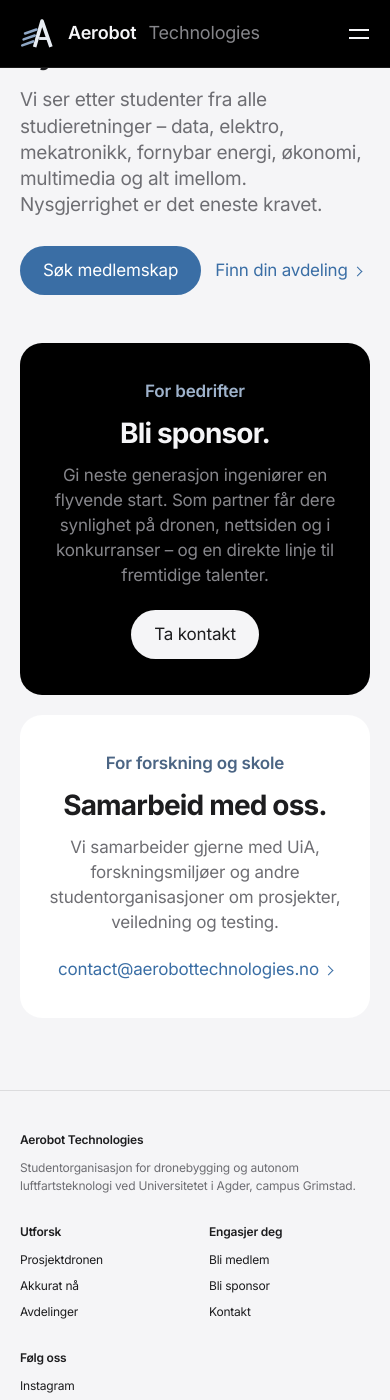
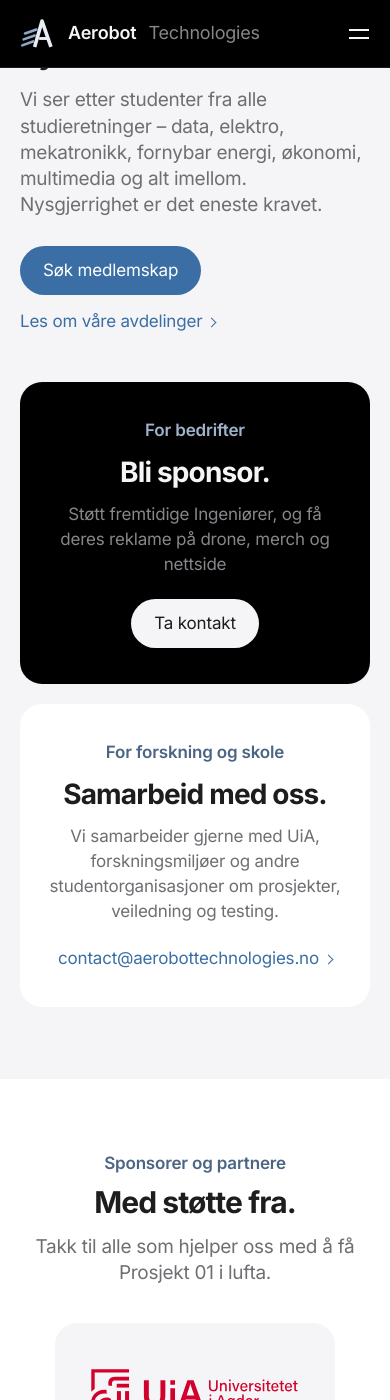
Before and after one commit to jorgenbje/Aerobot, a Jekyll site: the page built from index.html, in a window 390 px wide and 1400 px high, scrolled down 5317 px. Built offline with Jekyll 4.4.1, drawn with Linux system fonts in a browser that asks for light colours; some of the changed text lies outside the part shown.

Commit message:
Legg til sponsorseksjon med UiA
Ny seksjon «Med støtte fra» på forsiden som hentes fra _data/sponsorer.yml,
med UiAs offisielle logo og en «Din logo her?»-boks. Lenke i bunnteksten og
dokumentasjon i README. Inkluderer også tekstjusteringer i Bli med/Bli sponsor.

Co-Authored-By: Claude Opus 5.5 <noreply@anthropic.com>

```diff
--- a/_includes/footer.html
+++ b/_includes/footer.html
@@ -18,6 +18,7 @@
         <ul>
           <li><a href="{{ '/#bli-med' | relative_url }}">Bli medlem</a></li>
           <li><a href="{{ '/#samarbeid' | relative_url }}">Bli sponsor</a></li>
+          <li><a href="{{ '/#sponsorer' | relative_url }}">Våre sponsorer</a></li>
           <li><a href="mailto:{{ site.email }}">Kontakt</a></li>
         </ul>
       </div>
--- a/css/style.css
+++ b/css/style.css
@@ -961,6 +961,59 @@ h1, h2, h3, h4, p { margin: 0; }
 .article-foot span { color: var(--ink-2); }
 
 /* --------------------------------------------------------------------------
+   Sponsorer
+   -------------------------------------------------------------------------- */
+
+.sponsors {
+  list-style: none;
+  margin: clamp(36px, 5vw, 56px) auto 0;
+  padding: 0;
+  display: flex;
+  flex-wrap: wrap;
+  justify-content: center;
+  gap: 20px;
+}
+.sponsors li {
+  width: min(280px, 100%);
+  display: flex;
+  flex-direction: column;
+  align-items: center;
+  gap: 12px;
+}
+.sponsors li > span {
+  font-size: 13px;
+  font-weight: 500;
+  color: var(--ink-2);
+}
+.sponsor {
+  width: 100%;
+  height: 140px;
+  display: grid;
+  place-items: center;
+  padding: 28px 36px;
+  border-radius: var(--radius);
+  background: var(--paper-2);
+  transition: background 0.3s var(--ease), transform 0.3s var(--ease);
+}
+.sponsor:hover { text-decoration: none; background: #ececf0; transform: translateY(-2px); }
+.sponsor img {
+  max-width: 100%;
+  max-height: 64px;
+  width: auto;
+  height: auto;
+}
+.sponsor--ledig {
+  background: transparent;
+  border: 1.5px dashed rgba(0, 0, 0, 0.18);
+  align-content: center;
+  gap: 6px;
+  color: var(--ink);
+}
+.sponsor--ledig:hover { background: var(--paper-2); border-color: transparent; }
+.sponsor--ledig b { font-size: 19px; font-weight: 600; letter-spacing: -0.02em; }
+.sponsor--ledig .more { font-size: 15px; color: var(--link); }
+
+/* --------------------------------------------------------------------------
    Footer
    -------------------------------------------------------------------------- */
 
--- a/index.html
+++ b/index.html
@@ -307,7 +307,7 @@ layout: default
             <p class="lede">Vi ser etter studenter fra alle studieretninger – data, elektro, mekatronikk, fornybar energi, økonomi, multimedia og alt imellom. Nysgjerrighet er det eneste kravet.</p>
             <div class="actions">
               <a class="btn" href="{{ site.soknadsskjema }}">Søk medlemskap</a>
-              <a class="more" href="{{ '/avdelinger.html' | relative_url }}" style="align-self:center">Finn din avdeling</a>
+              <a class="more" href="{{ '/avdelinger.html' | relative_url }}" style="align-self:center">Les om våre avdelinger</a>
             </div>
           </div>
         </div>
@@ -316,7 +316,7 @@ layout: default
           <div class="tile dark reveal">
             <span class="eyebrow" style="margin:0">For bedrifter</span>
             <h3>Bli sponsor.</h3>
-            <p>Gi neste generasjon ingeniører en flyvende start. Som partner får dere synlighet på dronen, nettsiden og i konkurranser – og en direkte linje til fremtidige talenter.</p>
+            <p>Støtt fremtidige Ingeniører, og få deres reklame på drone, merch og nettside</p>
             <div class="actions"><a class="btn btn--light" href="mailto:contact@aerobottechnologies.no?subject=Sponsorat">Ta kontakt</a></div>
           </div>
           <div class="tile reveal" data-delay="1" style="background:var(--paper)">
@@ -328,3 +328,34 @@ layout: default
         </div>
       </div>
     </section>
+
+    <!-- ===================== SPONSORER =====================
+         Logoene hentes fra _data/sponsorer.yml. Legg til nye sponsorer der. -->
+    {%- if site.data.sponsorer.size > 0 %}
+    <section class="section" id="sponsorer">
+      <div class="wrap">
+        <div class="center reveal">
+          <span class="eyebrow">Sponsorer og partnere</span>
+          <h2 class="title">Med støtte fra.</h2>
+          <p class="lede" style="margin-top:16px">Takk til alle som hjelper oss med å få Prosjekt 01 i lufta.</p>
+        </div>
+
+        <ul class="sponsors reveal" data-delay="1">
+          {%- for s in site.data.sponsorer %}
+          <li>
+            <a class="sponsor" href="{{ s.url }}" title="{{ s.navn }}">
+              <img src="{% include bilde-url.html src=s.logo %}" alt="{{ s.navn }}" loading="lazy">
+            </a>
+            {% if s.type %}<span>{{ s.type }}</span>{% endif %}
+          </li>
+          {%- endfor %}
+          <li>
+            <a class="sponsor sponsor--ledig" href="mailto:{{ site.email }}?subject=Sponsorat">
+              <b>Din logo her?</b>
+              <span class="more">Bli sponsor</span>
+            </a>
+          </li>
+        </ul>
+      </div>
+    </section>
+    {%- endif %}
```
Also changed, not shown: _data/sponsorer.yml (added, +14 -0 lines), README.md, bilder/sponsorer/uia.svg (added).
